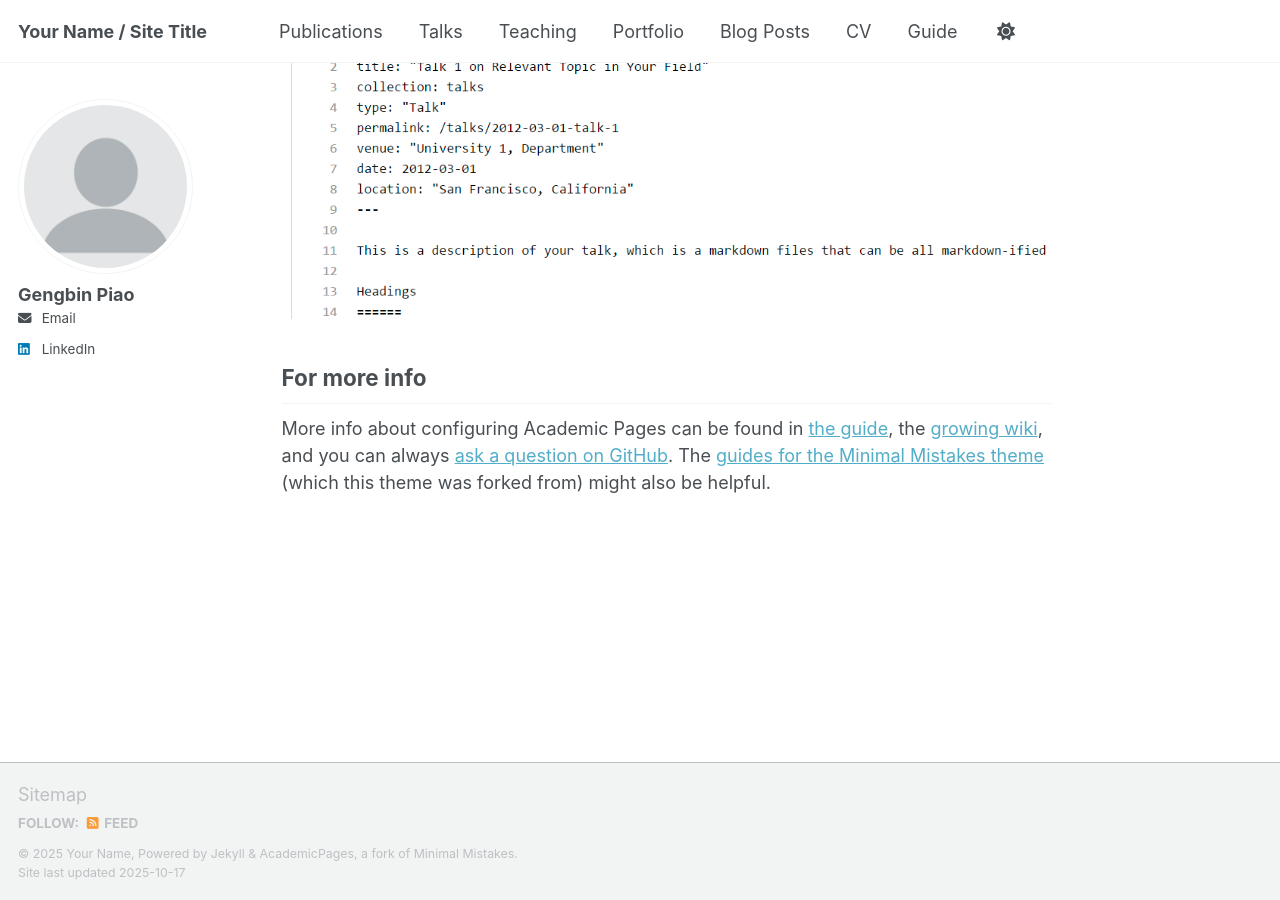
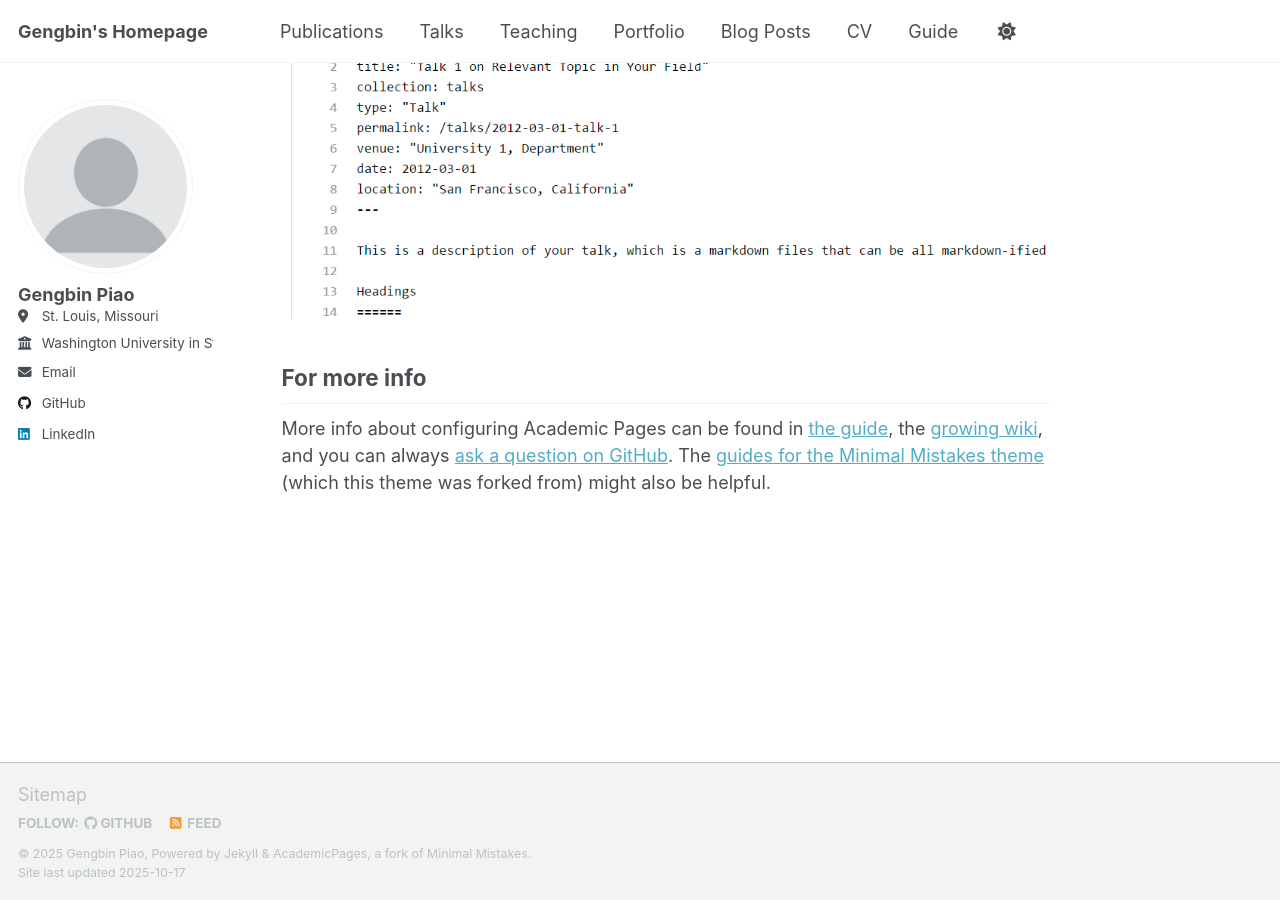
Before and after one commit to gengbin-p/gengbin-p.github.io, a Jekyll site: the page built from _pages/about.md, in a window 1280 px wide and 900 px high, scrolled down 2880 px. Built offline with Jekyll 4.4.1, drawn with Linux system fonts in a browser that asks for light colours; a script that is not in the unit is left out.

Commit message:
Update _config.yml

```diff
--- a/_config.yml
+++ b/_config.yml
@@ -9,9 +9,9 @@
 # Basic Site Settings
 locale                   : "en-US"
 site_theme               : "default" # Currently available options are "default", "air"
-title                    : "Your Name / Site Title"
+title                    : "Gengbin's Homepage"
 title_separator          : "-"
-name                     : &name "Your Name"
+name                     : &name "Gengbin Piao"
 description              : &description "Your Name's academic portfolio"   # Update this with a general description of your site, this is the default if not overridden by a page
 url                      : https://academicpages.github.io # The base hostname & protocol for your site e.g. "https://[your GitHub username].github.io",
                                                            # or if you already have some other page hosted on Github then use "https://[your GitHub username].github.io/[Your Repo Name]"
@@ -27,8 +27,8 @@ author:
   name             : "Gengbin Piao"
   pronouns         : # example: "she/her"
   bio              : # bio
-  location         : # location
-  employer         : # employer
+  location         : "St. Louis, Missouri"
+  employer         : "Washington University in St. Louis"
   uri              : # URL
   email            : "gengbin.piao@wustl.edu"
 
@@ -48,7 +48,7 @@ author:
   bitbucket        : # Username - Update with your username on the site
   codepen          : # Username
   dribbble         : # Username
-  github           : # Username
+  github           : "gengbin-p"
   kaggle           : # Username
   stackoverflow    : # User number or user number and name (i.e., use "1" or "1/jeff-atwood")
 
@@ -63,7 +63,7 @@ author:
   keybase          : # Username
   instagram        : # Username
   lastfm           : # Username
-  linkedin         : https://www.linkedin.com/in/gengbin-piao/
+  linkedin         : gengbin-piao
   mastodon         : # URL
   medium           : # URL
   pinterest        : # Username
```
